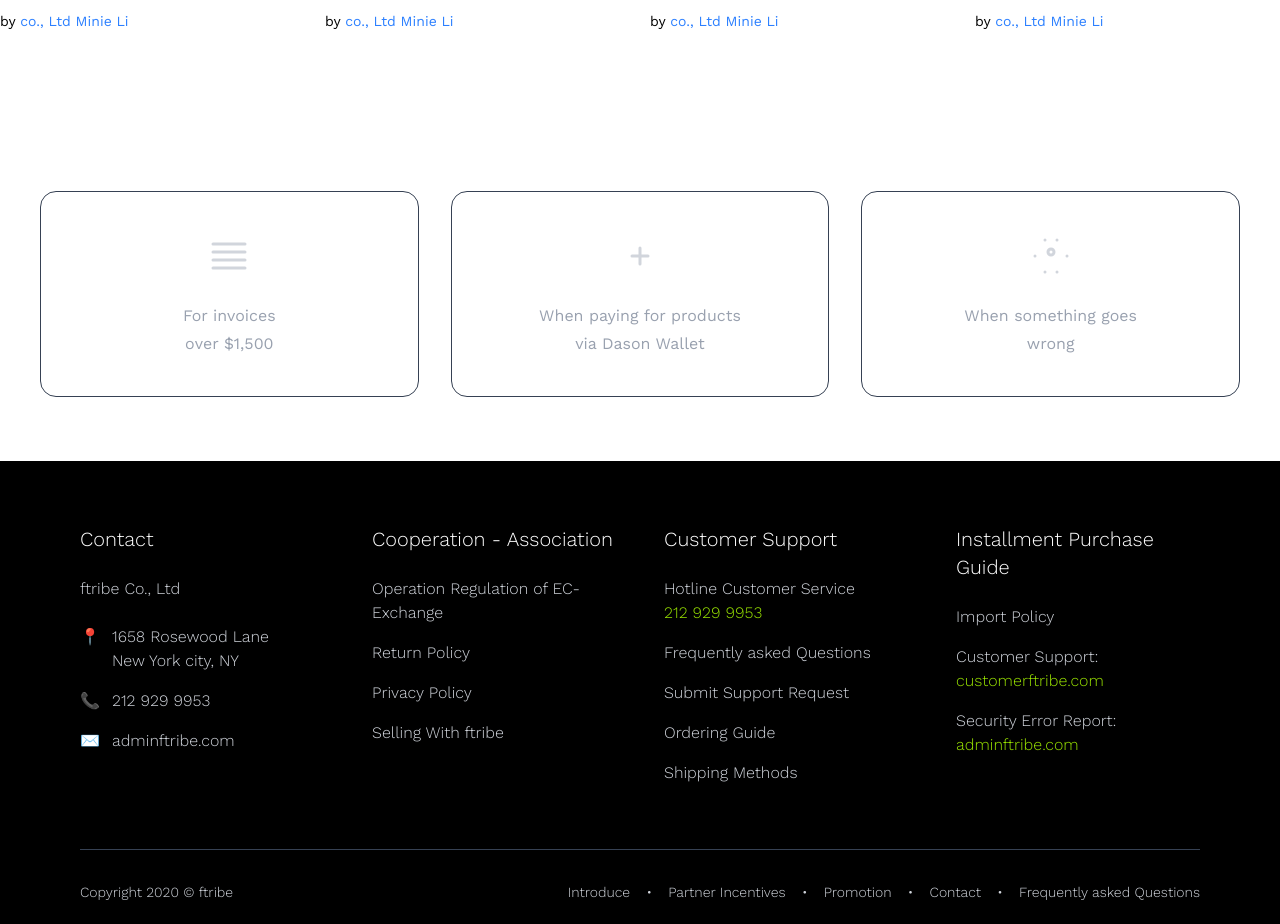
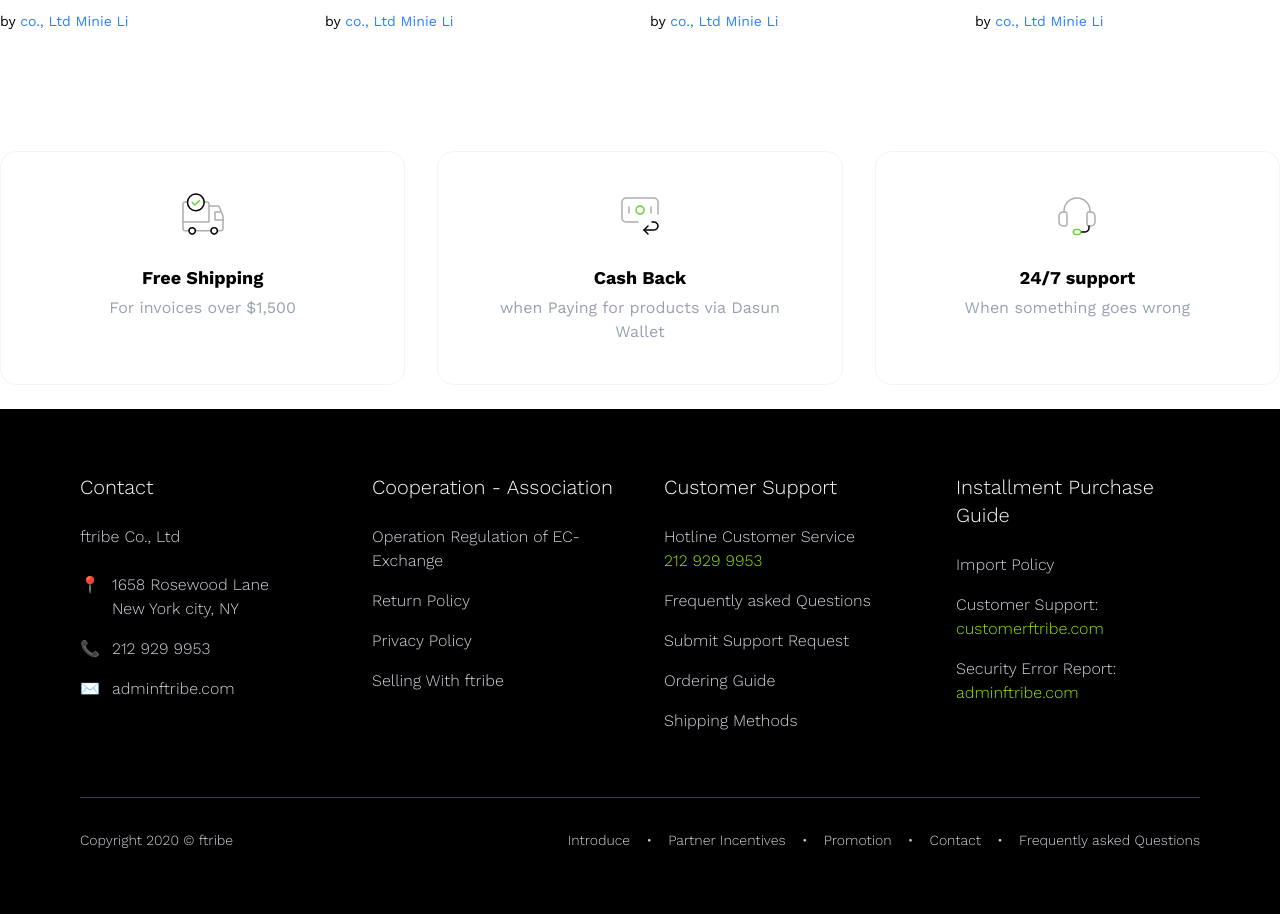
Before and after one commit to PrashantSainiSDE/pockie-demo, an Angular app: page /dashboard in a window 1280 px wide. Shown: the part 5503-6427 px from the top of the page. Built offline with nearby package versions, Linux system fonts and the light colour scheme.

Commit message:
feat(ui): section 11 complete

```diff
--- a/src/app/dashboard/dashboard.component.html
+++ b/src/app/dashboard/dashboard.component.html
@@ -1573,97 +1573,92 @@ Supplements
 </section>
 
 <!-- section 11 -->
-<section>
-  <div class="w-full px-10 py-16">
+<section class="container mx-auto">
+  <div class=" py-6">
     <div class="grid grid-cols-1 md:grid-cols-3 gap-8">
       <!-- Card 1 -->
       <div
-        class="border border-gray-700 rounded-2xl p-10 flex flex-col items-center text-center"
+        class="border border-gray-100 rounded-2xl p-10 flex flex-col items-center text-center"
       >
         <!-- Icon -->
         <div class="text-4xl mb-6">
-          <!-- Replace with your SVG -->
-          <svg
-            xmlns="http://www.w3.org/2000/svg"
-            class="w-12 h-12 text-gray-300"
-            fill="none"
-            viewBox="0 0 24 24"
-            stroke="currentColor"
-            stroke-width="1.5"
-          >
-            <path
-              stroke-linecap="round"
-              stroke-linejoin="round"
-              d="M4 6h16M4 10h16M4 14h16M4 18h16"
-            />
-          </svg>
+         <svg width="48" height="48" viewBox="0 0 48 48" fill="none" xmlns="http://www.w3.org/2000/svg">
+<g clip-path="url(#clip0_535_936)">
+<path d="M30 14H38.646C39.464 14 40.2 14.498 40.502 15.258L43.714 23.286C43.902 23.758 44 24.262 44 24.77V36.666C44 37.1964 43.7893 37.7051 43.4142 38.0802C43.0391 38.4553 42.5304 38.666 42 38.666H38.338" stroke="#ADADAD" stroke-width="1.5" stroke-linecap="round" stroke-linejoin="round"/>
+<path d="M44 28H36V20H42.4" stroke="#ADADAD" stroke-width="1.5" stroke-linecap="round" stroke-linejoin="round"/>
+<path d="M32 38.8398H16.34" stroke="#ADADAD" stroke-width="1.5" stroke-linecap="round" stroke-linejoin="round"/>
+<path d="M25.112 10H28C28.5304 10 29.0391 10.2107 29.4142 10.5858C29.7893 10.9609 30 11.4696 30 12V30H4" stroke="#ADADAD" stroke-width="1.5" stroke-linecap="round" stroke-linejoin="round"/>
+<path d="M10 38.832H6C5.46957 38.832 4.96086 38.6213 4.58579 38.2462C4.21071 37.8711 4 37.3624 4 36.832V12C4 11.4696 4.21071 10.9609 4.58579 10.5858C4.96086 10.2107 5.46957 10 6 10H8.476" stroke="#ADADAD" stroke-width="1.5" stroke-linecap="round" stroke-linejoin="round"/>
+<path d="M37.408 36.5919C37.7021 36.8861 37.9355 37.2353 38.0947 37.6196C38.2539 38.004 38.3358 38.4159 38.3358 38.8319C38.3358 39.2479 38.2539 39.6598 38.0947 40.0442C37.9355 40.4285 37.7021 40.7777 37.408 41.0719C37.1138 41.3661 36.7646 41.5994 36.3802 41.7586C35.9959 41.9178 35.584 41.9997 35.168 41.9997C34.752 41.9997 34.34 41.9178 33.9557 41.7586C33.5713 41.5994 33.2221 41.3661 32.928 41.0719C32.6338 40.7777 32.4005 40.4285 32.2413 40.0442C32.0821 39.6598 32.0001 39.2479 32.0001 38.8319C32.0001 38.4159 32.0821 38.004 32.2413 37.6196C32.4005 37.2353 32.6338 36.8861 32.928 36.5919C33.2221 36.2977 33.5713 36.0644 33.9557 35.9052C34.34 35.746 34.752 35.6641 35.168 35.6641C35.584 35.6641 35.9959 35.746 36.3802 35.9052C36.7646 36.0644 37.1138 36.2977 37.408 36.5919" stroke="black" stroke-width="1.5" stroke-linecap="round" stroke-linejoin="round"/>
+<path d="M15.408 36.592C15.7021 36.8858 15.9355 37.2348 16.0948 37.6189C16.2541 38.003 16.3362 38.4147 16.3364 38.8305C16.3366 39.2464 16.2549 39.6581 16.0959 40.0424C15.9369 40.4266 15.7039 40.7758 15.41 41.07C15.1161 41.3641 14.7671 41.5975 14.383 41.7568C13.9989 41.9161 13.5872 41.9982 13.1714 41.9984C12.7556 41.9986 12.3438 41.9168 11.9595 41.7579C11.5753 41.5989 11.2261 41.3659 10.932 41.072C10.3379 40.4784 10.0039 39.6732 10.0035 38.8334C10.0032 37.9936 10.3364 37.188 10.93 36.594C11.5235 35.9999 12.3288 35.6659 13.1686 35.6655C14.0083 35.6652 14.8139 35.9984 15.408 36.592" stroke="black" stroke-width="1.5" stroke-linecap="round" stroke-linejoin="round"/>
+<path d="M16.794 18.636C14.5879 18.636 12.4722 17.7596 10.9122 16.1997C9.35231 14.6398 8.47595 12.5241 8.47595 10.318C8.47595 5.818 12.302 1.996 16.8 2C17.8923 2.0004 18.9738 2.21594 19.9829 2.63432C20.9919 3.0527 21.9087 3.66573 22.6808 4.43841C23.4529 5.21109 24.0653 6.12828 24.4829 7.13761C24.9006 8.14695 25.1153 9.22867 25.115 10.321C25.1146 11.4133 24.899 12.4949 24.4806 13.5039C24.0623 14.513 23.4492 15.4297 22.6765 16.2018C21.9039 16.974 20.9867 17.5863 19.9773 18.004C18.968 18.4216 17.8863 18.6364 16.794 18.636" stroke="black" stroke-width="1.5"/>
+<path d="M20.4899 8.47021L15.8679 13.0922L13.0959 10.3182" stroke="#68D237" stroke-width="1.5" stroke-linecap="round" stroke-linejoin="round"/>
+</g>
+<defs>
+<clipPath id="clip0_535_936">
+<rect width="48" height="48" fill="white"/>
+</clipPath>
+</defs>
+</svg>
+
         </div>
 
         <!-- Text -->
-        <p class="text-gray-400">For invoices</p>
-        <p class="text-gray-400 mt-1">over $1,500</p>
-      </div>
-
+        <p class="font-bold text-lg">Free Shipping</p>
+        <p class="text-gray-400 mt-1">For invoices over $1,500</p>
+      </div>
       <!-- Card 2 -->
       <div
-        class="border border-gray-700 rounded-2xl p-10 flex flex-col items-center text-center"
+        class="border border-gray-100 rounded-2xl p-10 flex flex-col items-center text-center"
       >
         <!-- Icon -->
         <div class="text-4xl mb-6">
-          <!-- Replace with your SVG -->
-          <svg
-            xmlns="http://www.w3.org/2000/svg"
-            class="w-12 h-12 text-gray-300"
-            fill="none"
-            viewBox="0 0 24 24"
-            stroke="currentColor"
-            stroke-width="1.5"
-          >
-            <path
-              stroke-linecap="round"
-              stroke-linejoin="round"
-              d="M12 8v8m-4-4h8"
-            />
-          </svg>
+<svg width="48" height="48" viewBox="0 0 48 48" fill="none" xmlns="http://www.w3.org/2000/svg">
+<g clip-path="url(#clip0_535_949)">
+<path d="M31.98 34L27.98 38L31.98 42" stroke="black" stroke-width="1.5" stroke-linecap="round" stroke-linejoin="round"/>
+<path d="M26.828 15.1722C27.2101 15.5412 27.5148 15.9825 27.7244 16.4705C27.9341 16.9586 28.0444 17.4834 28.049 18.0146C28.0537 18.5457 27.9525 19.0724 27.7513 19.564C27.5502 20.0556 27.2532 20.5022 26.8776 20.8777C26.5021 21.2533 26.0554 21.5503 25.5639 21.7515C25.0723 21.9526 24.5456 22.0538 24.0144 22.0492C23.4833 22.0445 22.9584 21.9342 22.4704 21.7246C21.9824 21.5149 21.541 21.2102 21.172 20.8282C20.4434 20.0738 20.0402 19.0633 20.0493 18.0146C20.0585 16.9658 20.4791 15.9625 21.2208 15.2209C21.9624 14.4793 22.9657 14.0586 24.0144 14.0495C25.0632 14.0404 26.0736 14.4435 26.828 15.1722" stroke="#68D237" stroke-width="1.5" stroke-linecap="round" stroke-linejoin="round"/>
+<path d="M13 15V21" stroke="#ADADAD" stroke-width="1.5" stroke-linecap="round" stroke-linejoin="round"/>
+<path d="M35 15V21" stroke="#ADADAD" stroke-width="1.5" stroke-linecap="round" stroke-linejoin="round"/>
+<path d="M22 30H10C8.93913 30 7.92172 29.5786 7.17157 28.8284C6.42143 28.0783 6 27.0609 6 26V10C6 8.93913 6.42143 7.92172 7.17157 7.17157C7.92172 6.42143 8.93913 6 10 6H38C39.0609 6 40.0783 6.42143 40.8284 7.17157C41.5786 7.92172 42 8.93913 42 10V22" stroke="#ADADAD" stroke-width="1.5" stroke-linecap="round" stroke-linejoin="round"/>
+<path d="M36 30H38C39.0609 30 40.0783 30.4214 40.8284 31.1716C41.5786 31.9217 42 32.9391 42 34C42 35.0609 41.5786 36.0783 40.8284 36.8284C40.0783 37.5786 39.0609 38 38 38H28" stroke="black" stroke-width="1.5" stroke-linecap="round" stroke-linejoin="round"/>
+</g>
+<defs>
+<clipPath id="clip0_535_949">
+<rect width="48" height="48" fill="white"/>
+</clipPath>
+</defs>
+</svg>
+
         </div>
 
         <!-- Text -->
-        <p class="text-gray-400">When paying for products</p>
-        <p class="text-gray-400 mt-1">via Dason Wallet</p>
+        <p class="font-bold text-lg">Cash Back</p>
+        <p class="text-gray-400 mt-1">when Paying for products via Dasun Wallet</p>
       </div>
 
       <!-- Card 3 -->
       <div
-        class="border border-gray-700 rounded-2xl p-10 flex flex-col items-center text-center"
+        class="border border-gray-100 rounded-2xl p-10 flex flex-col items-center text-center"
       >
         <!-- Icon -->
         <div class="text-4xl mb-6">
-          <!-- Replace with your SVG -->
-          <svg
-            xmlns="http://www.w3.org/2000/svg"
-            class="w-12 h-12 text-gray-300"
-            fill="none"
-            viewBox="0 0 24 24"
-            stroke="currentColor"
-            stroke-width="1.5"
-          >
-            <path
-              stroke-linecap="round"
-              stroke-linejoin="round"
-              d="M12 11.5a1.5 1.5 0 100-3 1.5 1.5 0 000 3z"
-            />
-            <path
-              stroke-linecap="round"
-              stroke-linejoin="round"
-              d="M4 12v.01M20 12v.01M9 20v.01M15 20v.01M9 4v.01M15 4v.01"
-            />
-          </svg>
+         <svg width="48" height="48" viewBox="0 0 48 48" fill="none" xmlns="http://www.w3.org/2000/svg">
+<path d="M38 34H36C35.4696 34 34.9609 33.7893 34.5858 33.4142C34.2107 33.0391 34 32.5304 34 32V22C34 21.4696 34.2107 20.9609 34.5858 20.5858C34.9609 20.2107 35.4696 20 36 20H38C39.0609 20 40.0783 20.4214 40.8284 21.1716C41.5786 21.9217 42 22.9391 42 24V30C42 31.0609 41.5786 32.0783 40.8284 32.8284C40.0783 33.5786 39.0609 34 38 34Z" stroke="#ADADAD" stroke-width="1.5" stroke-linecap="round" stroke-linejoin="round"/>
+<path d="M12 34H10C8.93913 34 7.92172 33.5786 7.17157 32.8284C6.42143 32.0783 6 31.0609 6 30V24C6 22.9391 6.42143 21.9217 7.17157 21.1716C7.92172 20.4214 8.93913 20 10 20H12C12.5304 20 13.0391 20.2107 13.4142 20.5858C13.7893 20.9609 14 21.4696 14 22V32C14 32.5304 13.7893 33.0391 13.4142 33.4142C13.0391 33.7893 12.5304 34 12 34Z" stroke="#ADADAD" stroke-width="1.5" stroke-linecap="round" stroke-linejoin="round"/>
+<path d="M37 20V19C37 15.5522 35.6304 12.2456 33.1924 9.80761C30.7544 7.36964 27.4478 6 24 6C20.5522 6 17.2456 7.36964 14.8076 9.80761C12.3696 12.2456 11 15.5522 11 19V20" stroke="#ADADAD" stroke-width="1.5" stroke-linecap="round" stroke-linejoin="round"/>
+<path d="M27.75 40H32C33.0609 40 34.0783 39.5786 34.8284 38.8284C35.5786 38.0783 36 37.0609 36 36V34" stroke="black" stroke-width="1.5" stroke-linecap="round" stroke-linejoin="round"/>
+<path d="M25.25 42.5H22.75C22.087 42.5 21.4511 42.2366 20.9822 41.7678C20.5134 41.2989 20.25 40.663 20.25 40C20.25 39.337 20.5134 38.7011 20.9822 38.2322C21.4511 37.7634 22.087 37.5 22.75 37.5H25.25C25.913 37.5 26.5489 37.7634 27.0178 38.2322C27.4866 38.7011 27.75 39.337 27.75 40C27.75 40.663 27.4866 41.2989 27.0178 41.7678C26.5489 42.2366 25.913 42.5 25.25 42.5V42.5Z" stroke="#68D237" stroke-width="1.5" stroke-linecap="round" stroke-linejoin="round"/>
+</svg>
+
+
         </div>
 
         <!-- Text -->
-        <p class="text-gray-400">When something goes</p>
-        <p class="text-gray-400 mt-1">wrong</p>
-      </div>
+        <p class="font-bold text-lg">24/7 support </p>
+        <p class="text-gray-400 mt-1">When something goes wrong</p>
+      </div>
+
+
     </div>
   </div>
 </section>
```
